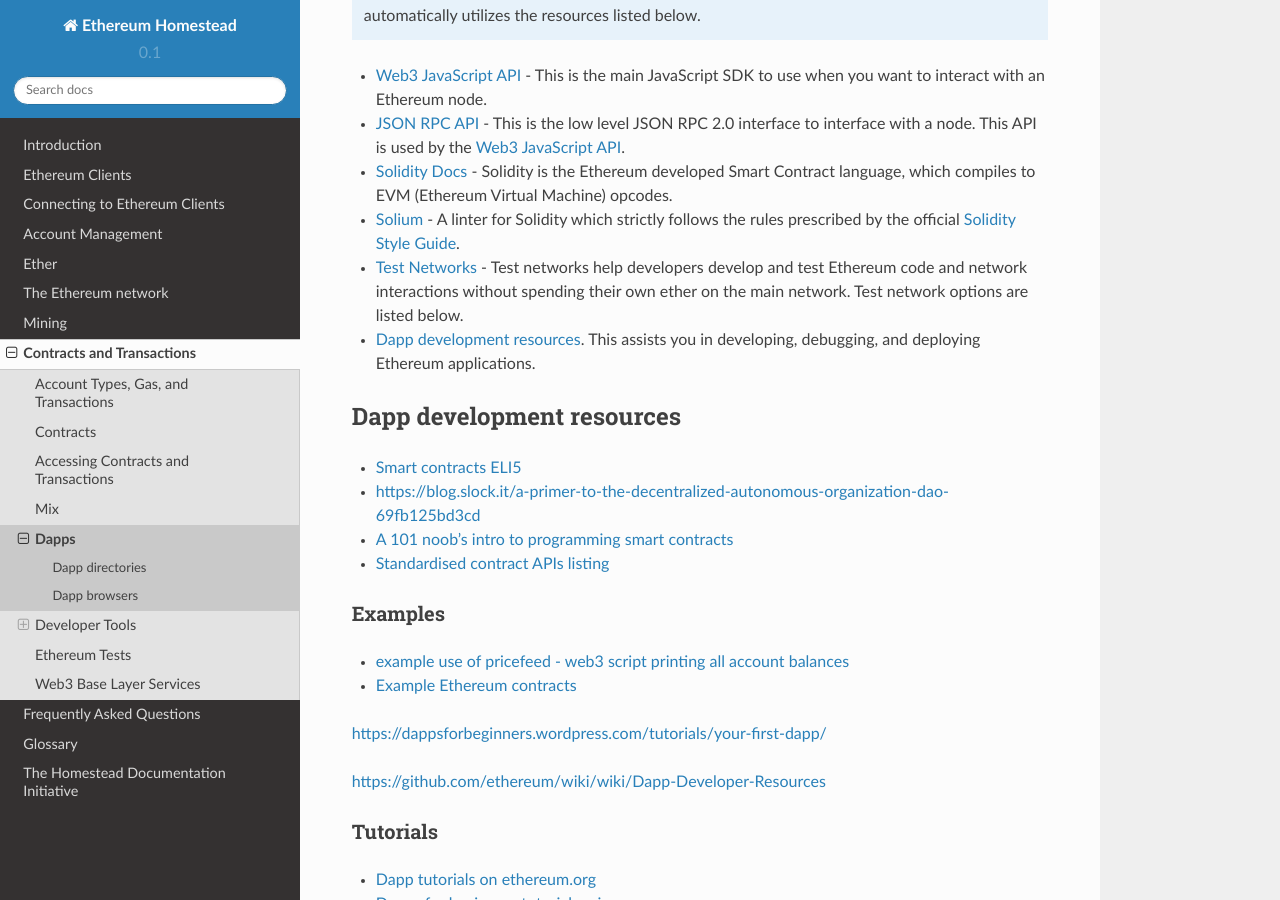
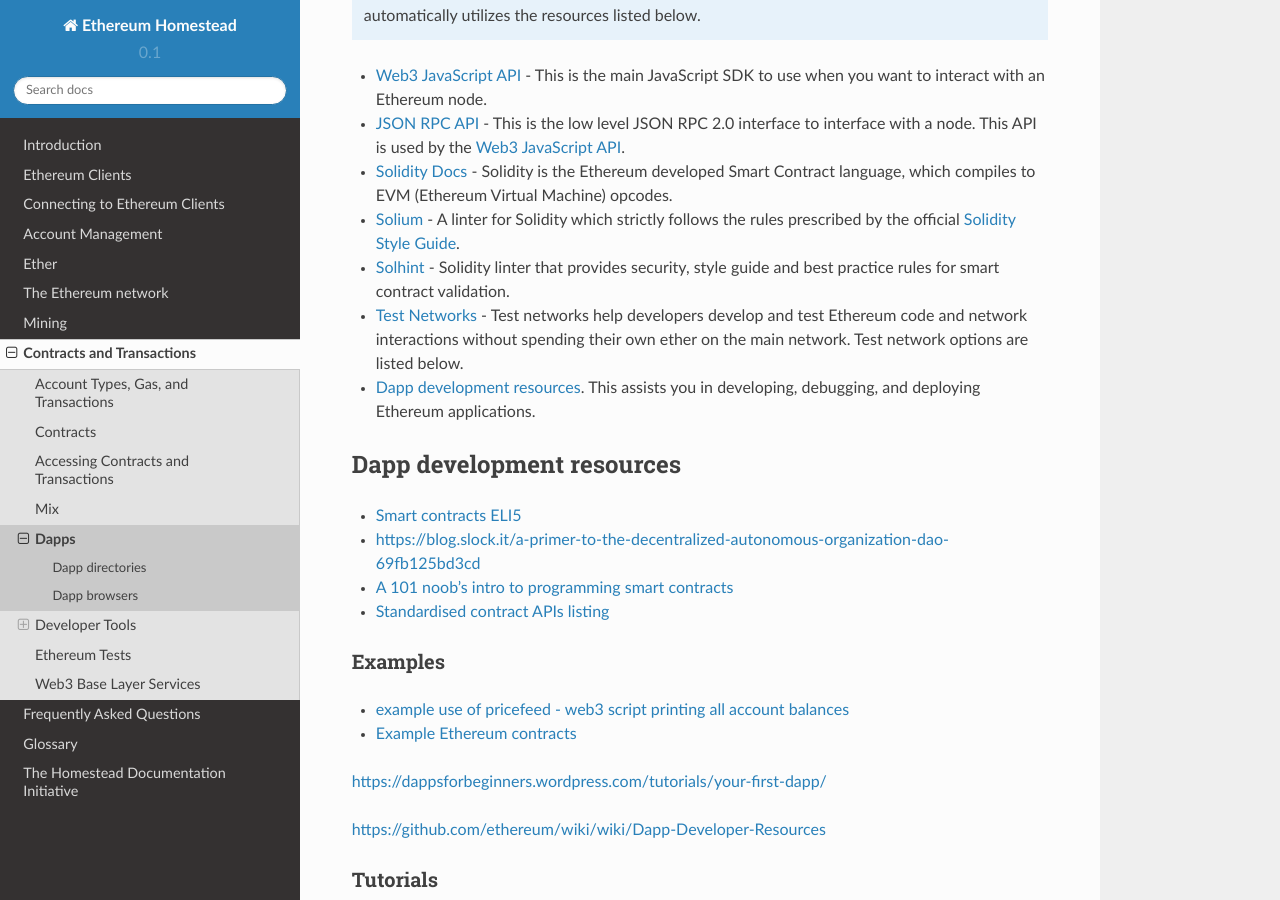
Before and after one commit to ethereum/homestead-guide, a Sphinx documentation site: the page built from source/contracts-and-transactions/developer-tools.rst, in a window 1280 px wide and 900 px high, scrolled down 1306 px. Built offline with Sphinx 7.4.7 and the Read the Docs theme 2.0.0, drawn with Linux system fonts in a browser that asks for light colours.

Commit message:
Add solhint to list of development tools
Hi!

We developed Solidity linter that allow to verify code on security vulnerabilities, style guide and best practice errors.

I think this tool will be very useful for community!

```diff
--- a/source/contracts-and-transactions/developer-tools.rst
+++ b/source/contracts-and-transactions/developer-tools.rst
@@ -44,6 +44,8 @@
   Solidity is the Ethereum developed Smart Contract language, which compiles to EVM (Ethereum Virtual Machine) opcodes.
 * `Solium <https://github.com/duaraghav8/Solium/>`__ -
   A linter for Solidity which strictly follows the rules prescribed by the official `Solidity Style Guide <http://solidity.readthedocs.io/en/latest/style-guide.html>`__.
+* `Solhint <https://github.com/tokenhouse/solhint/>`__ -
+  Solidity linter that provides security, style guide and best practice rules for smart contract validation.
 * :ref:`test-networks` - Test networks help developers develop and test Ethereum code and network interactions without spending their own ether on the main network. Test network options are listed below.
 * :ref:`IDE-or-development-framework`. This assists you in developing,
   debugging, and deploying Ethereum applications.
```
